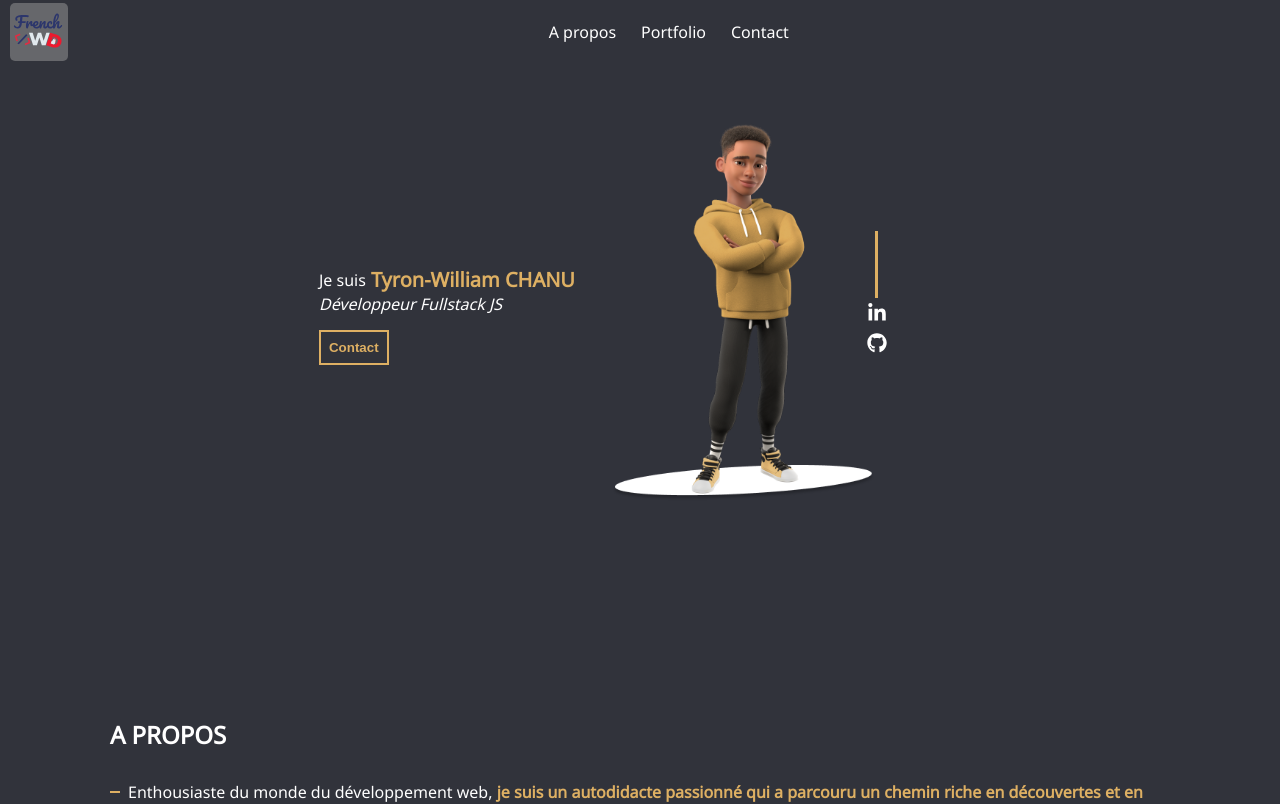
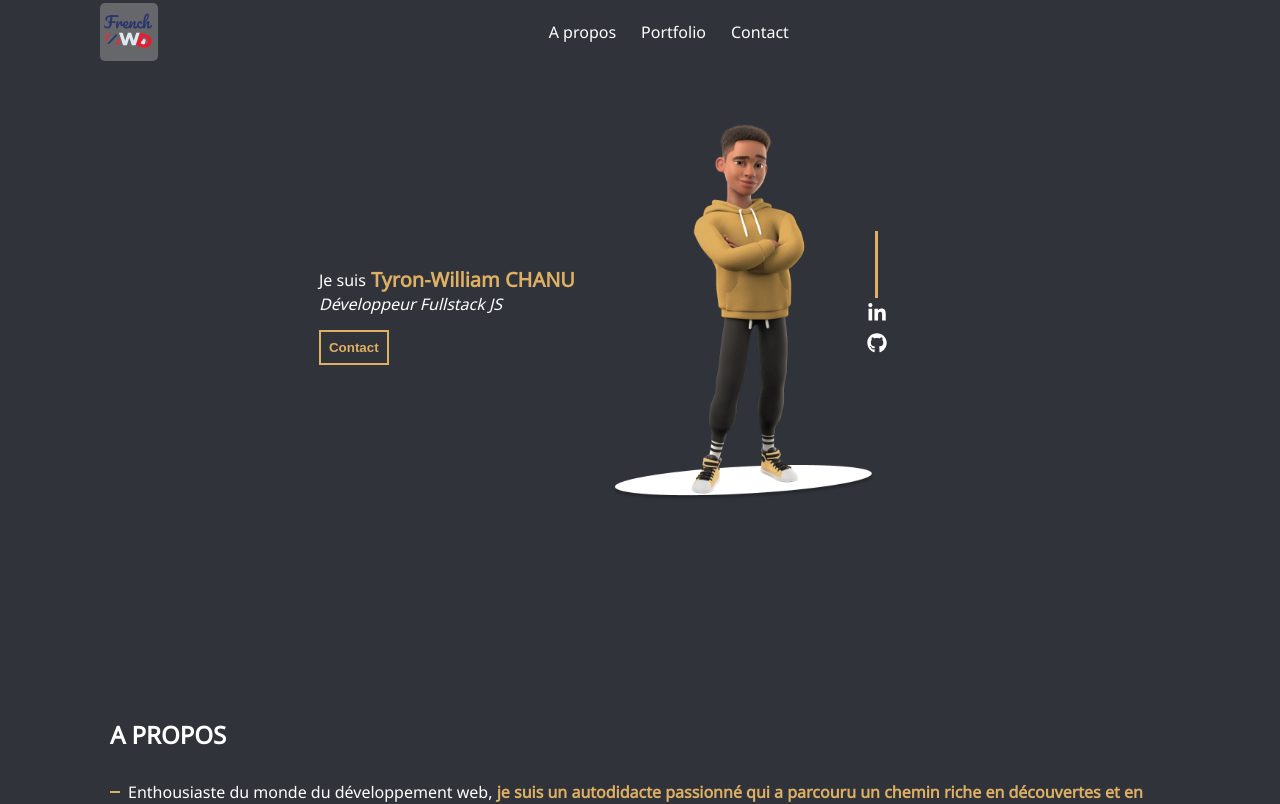
Before and after one commit to Tyronwilliam/PortfolioV4, a React (Vite) app: page / in a window 1280 px wide. Shown: the top 804 px of the page. Built offline with nearby package versions, Linux system fonts and the light colour scheme.

Commit message:
add correct max width nav

```diff
--- a/src/Section/components/Navigation/_navbar.scss
+++ b/src/Section/components/Navigation/_navbar.scss
@@ -2,7 +2,7 @@
   @include FlexRowBase;
   width: 100%;
   height: 64px;
-  max-width: 1300px;
+  max-width: 1100px;
   margin: 0 auto;
   padding: 0 10px;
   justify-content: space-between;
```
